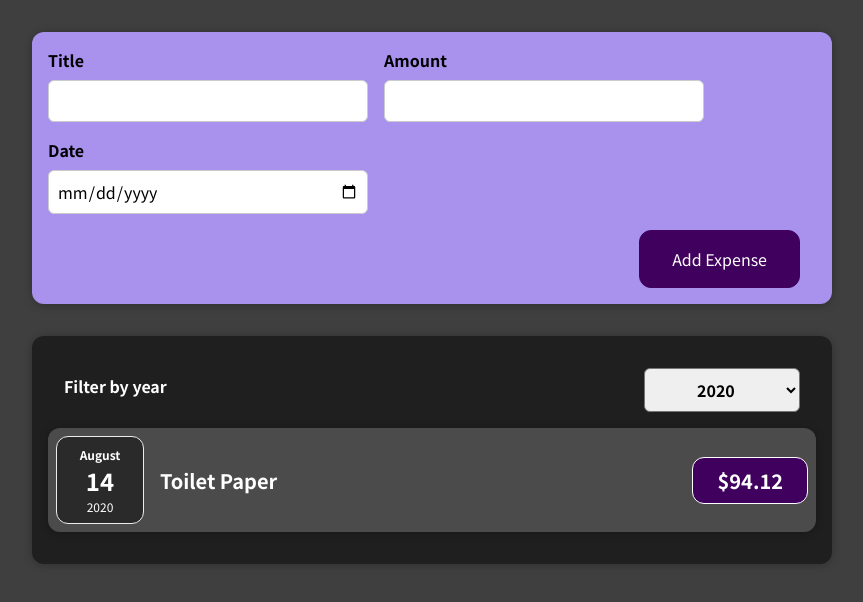
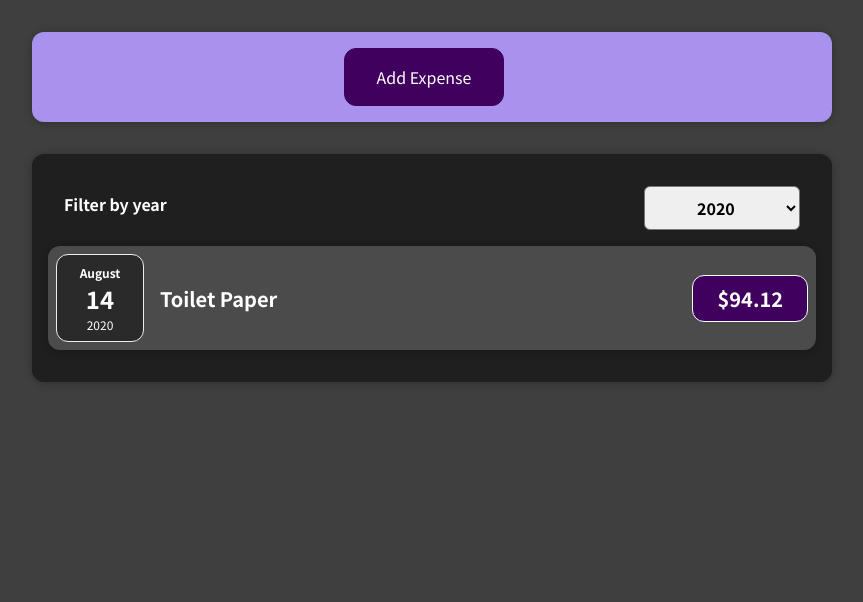
Before and after one commit to Oguzhanolgun/React-Expense-Tracker, a React (Create React App) app: page / in a window 1280 px wide. Shown: the top 602 px of the page, without its empty margins (208-1071 px from the left). Built offline with nearby package versions, Linux system fonts and the light colour scheme.

Commit message:
Adding NewExpense editing functionality (Method 1)

```diff
--- a/src/components/NewExpense/ExpenseForm.js
+++ b/src/components/NewExpense/ExpenseForm.js
@@ -79,6 +79,7 @@ const ExpenseForm = (props) => {
         </div>
       </div>
       <div className="new-expense__actions">
+        <button onClick={props.onCancel}>Cancel</button>
         <button type="submit">Add Expense</button>
       </div>
     </form>
--- a/src/components/NewExpense/NewExpense.js
+++ b/src/components/NewExpense/NewExpense.js
@@ -1,16 +1,52 @@
 import "./NewExpense.css";
 import ExpenseForm from "./ExpenseForm";
+import { useState } from "react";
 const NewExpense = (props) => {
+  const [showComponent, setShowComponent] = useState(false);
+  const [showBtn, setShowBtn] = useState(true);
   const saveExpenseDataHandler = (enteredExpenseData) => {
     const expenseData = {
       ...enteredExpenseData,
       id: Math.random().toString(),
     };
     props.onAddExpense(expenseData);
+    setShowComponent(false);
+    setShowBtn(true);
   };
+
+  const clickHandler = () => {
+    setShowComponent(true);
+    setShowBtn(false);
+  };
+  const cancelHandler = (e) => {
+    e.preventDefault();
+    setShowComponent(false);
+    setShowBtn(true);
+  };
+  const showForm = () => {
+    return (
+      <ExpenseForm
+        onSaveExpenseData={saveExpenseDataHandler}
+        onCancel={cancelHandler}
+      />
+    );
+  };
+  const showBtnHandler = () => {
+    return (
+      <button className="add_exp_btn" onClick={clickHandler}>
+        Add Expense
+      </button>
+    );
+  };
+
   return (
     <div className="new-expense">
-      <ExpenseForm onSaveExpenseData={saveExpenseDataHandler} />
+      {/* <button className="add_exp_btn" onClick={clickHandler}>
+        Add Expense
+      </button> */}
+      {showComponent ? showForm() : null}
+      {showBtn ? showBtnHandler() : null}
+      {/* <ExpenseForm onSaveExpenseData={saveExpenseDataHandler} /> */}
     </div>
   );
 };
```
Also changed, not shown: 1 other file (tests, documents, lock files or other folders).
